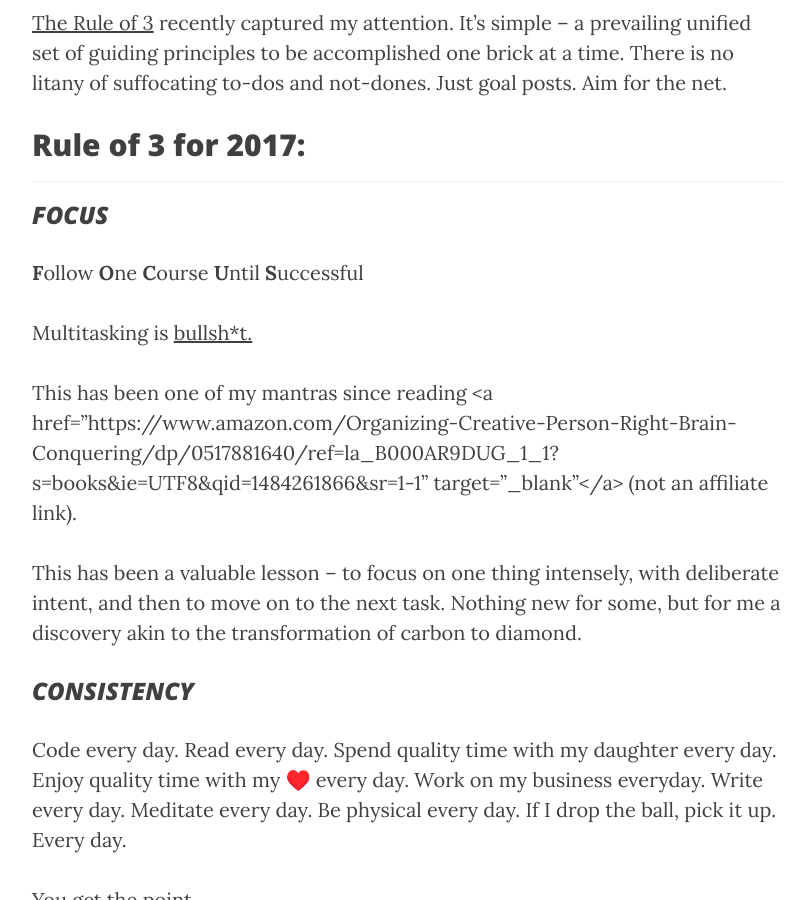
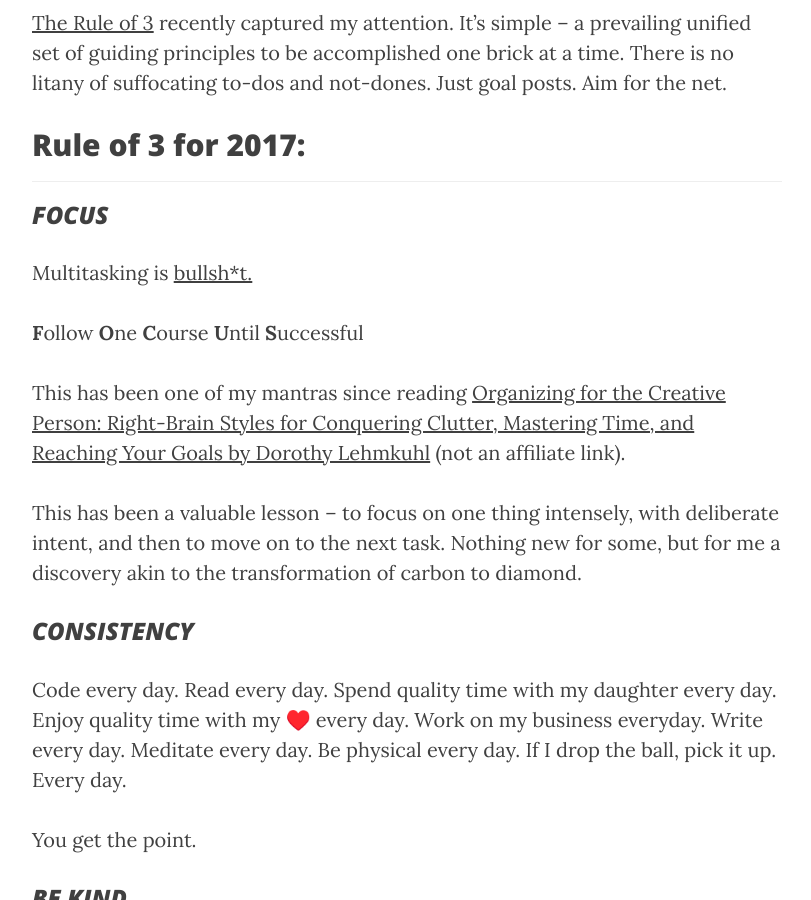
Before and after one commit to stanclarke-jr/stanclarke-jr.github.io, a Jekyll site: the page built from _posts/2017-01-15-2017-looking-ahead.md, in a window 1280 px wide and 900 px high, scrolled down 651 px. Shown: the whole window, without its empty margins (233-1044 px from the left). Built offline with Jekyll 4.4.1, drawn with Linux system fonts in a browser that asks for light colours; nearby versions of some CDN libraries; our own code applies the rules of GitHub Pages for plain Markdown files.

Commit message:
fixed link

```diff
--- a/_posts/2017-01-15-2017-looking-ahead.md
+++ b/_posts/2017-01-15-2017-looking-ahead.md
@@ -18,11 +18,11 @@ ___
 
 ### *FOCUS*
 
+Multitasking is <a href="http://apa.org/research/action/multitask.aspx" target="_blank">bullsh*t.</a>
+
 **F**ollow **O**ne **C**ourse **U**ntil **S**uccessful
 
-Multitasking is <a href="http://apa.org/research/action/multitask.aspx" target="_blank">bullsh*t.</a>
-
-This has been one of my mantras since reading <a href="https://www.amazon.com/Organizing-Creative-Person-Right-Brain-Conquering/dp/0517881640/ref=la_B000AR9DUG_1_1?s=books&ie=UTF8&qid=1484261866&sr=1-1" target="_blank"</a> (not an affiliate link).
+This has been one of my mantras since reading <a href="https://www.amazon.com/Organizing-Creative-Person-Right-Brain-Conquering/dp/0517881640/ref=la_B000AR9DUG_1_1?s=books&ie=UTF8&qid=1484261866&sr=1-1" target="_blank">Organizing for the Creative Person: Right-Brain Styles for Conquering Clutter, Mastering Time, and Reaching Your Goals by Dorothy Lehmkuhl</a> (not an affiliate link).
 
 This has been a valuable lesson -- to focus on one thing intensely, with deliberate intent, and then to move on to the next task. Nothing new for some, but for me a discovery akin to the transformation of carbon to diamond.
 
```
